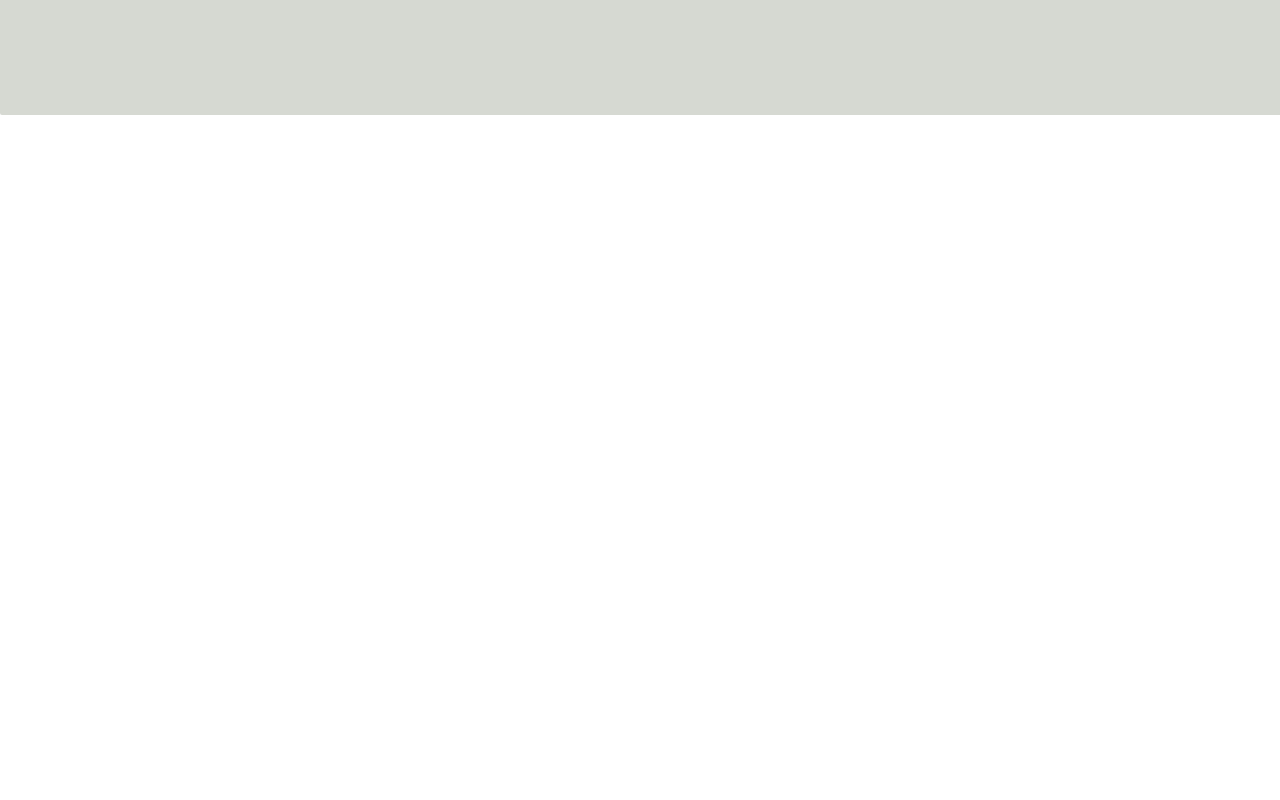
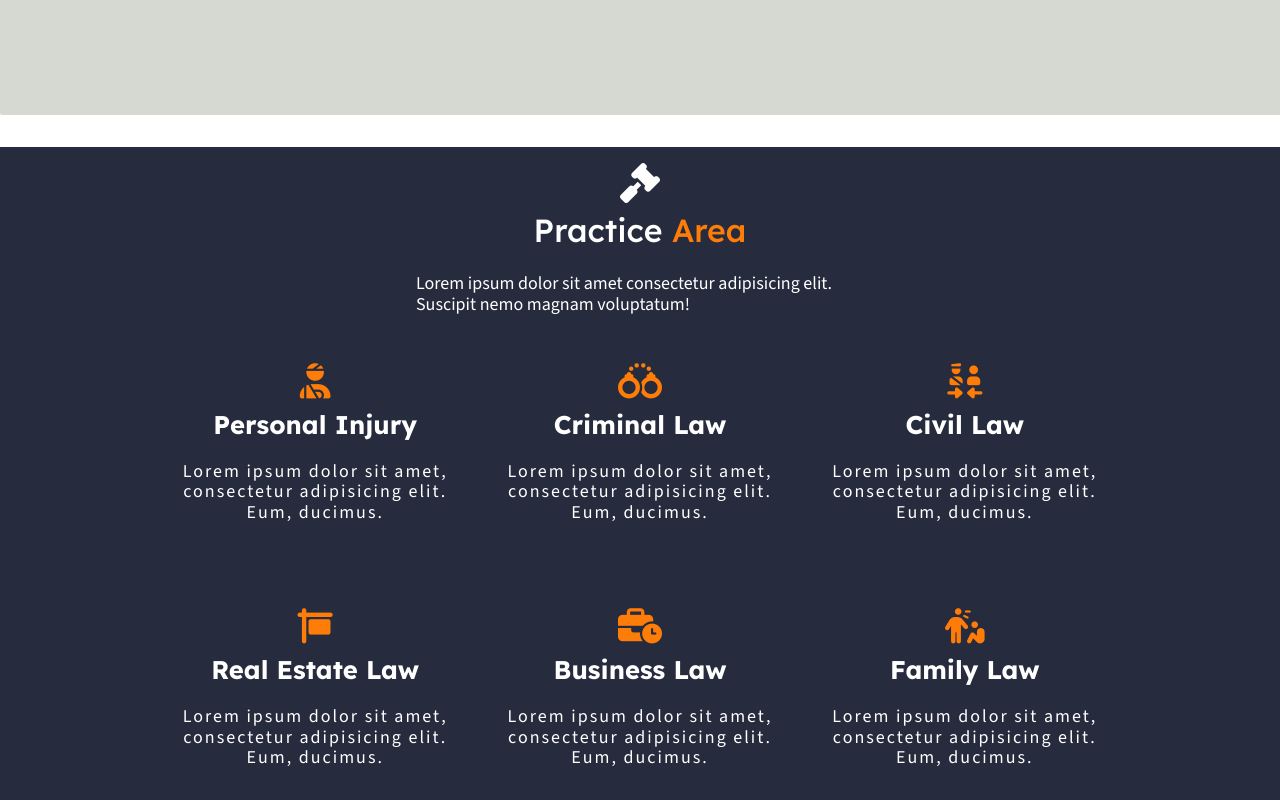
Before and after one commit to soesandarwin2201/law-firm, a website built with Vite: page index.html in a window 1280 px wide. Shown: the part 1548-2348 px from the top of the page. Before the commit the page ends 2117 px from the top, so only its background shows below. Built offline with nearby package versions, Linux system fonts and the light colour scheme.

Commit message:
create the area-page

```diff
--- a/assets/styles/main.scss
+++ b/assets/styles/main.scss
@@ -24,3 +24,4 @@
 @import "pages/home/hero_section";
 @import "pages/home/banner_section";
 @import "pages/home/about";
+@import "pages/home/area";
--- /dev/null
+++ b/assets/styles/pages/home/_area.scss
@@ -0,0 +1,72 @@
+.area-section {
+   width: 100%;
+   height: 100%;
+   background-color: #262b3e;
+   display: flex;
+   flex-direction: column;
+   align-items: center;margin-top: 2rem;
+}
+
+.area-title-wrapper {
+   margin-top: 1rem;
+   @include flex(center,.3rem,column);
+   width: 35vw;
+
+   @include tablet-phone{
+      width: 75vw;
+      margin: 1rem;
+   }
+
+   .fa-gavel{
+      font-size: 2.5rem;
+      color: $bright;
+   }
+
+   .area-title {
+      font-size: 2rem;
+      font-weight: 500;
+      color: $bright;
+   }
+
+   .title-span {
+      color: $orange;
+   }
+}
+
+.area-card-container {
+   @include flex(center,1.3rem,row);
+   flex-wrap: wrap;
+   width: 95vw;
+
+   @include tablet-phone{
+      flex-direction: column;
+   }
+
+   .area-card {
+      margin-top: 1rem;
+      flex-basis: 25%;
+      @include flex(center,.1rem,column);
+      padding: 1rem;
+
+      @include tablet-phone{
+         margin-top: .4rem;
+         padding: .5rem;
+      }
+   }
+
+   .fa-solid {
+      font-size: 2.2rem;
+      color: $orange;
+      margin-bottom: .5rem;
+   }
+
+   .area-card-title {
+      font-size: 1.6rem;
+      color: $bright;
+   }
+
+   .area-card-info {
+      text-align: center;
+      letter-spacing: 2px;
+   }
+}
--- a/index.html
+++ b/index.html
@@ -110,6 +110,46 @@
         </div>
 
       </section>
+
+      <section class="area-section">
+        <div class="area-title-wrapper">
+          <i class="fa-solid fa-gavel"></i>
+          <h1 class="area-title">Practice <span class="title-span">Area</span></h1>
+          <p class="area-info">Lorem ipsum dolor sit amet consectetur adipisicing elit. Suscipit nemo magnam voluptatum!</p>
+        </div>
+        <div class="area-card-container">
+          <article class="area-card">
+            <i class="fa-solid fa-user-injured"></i>
+            <h3 class="area-card-title">Personal Injury</h3>
+            <p class="area-card-info">Lorem ipsum dolor sit amet, consectetur adipisicing elit. Eum, ducimus.</p>
+          </article>
+          <article class="area-card">
+            <i class="fa-solid fa-handcuffs"></i>
+            <h3 class="area-card-title">Criminal Law</h3>
+            <p class="area-card-info">Lorem ipsum dolor sit amet, consectetur adipisicing elit. Eum, ducimus.</p>
+          </article>
+          <article class="area-card">
+            <i class="fa-solid fa-person-military-to-person"></i>
+            <h3 class="area-card-title">Civil Law</h3>
+            <p class="area-card-info">Lorem ipsum dolor sit amet, consectetur adipisicing elit. Eum, ducimus.</p>
+          </article>
+          <article class="area-card">
+            <i class="fa-solid fa-sign-hanging"></i>
+            <h3 class="area-card-title">Real Estate Law</h3>
+            <p class="area-card-info">Lorem ipsum dolor sit amet, consectetur adipisicing elit. Eum, ducimus.</p>
+          </article>
+          <article class="area-card">
+            <i class="fa-solid fa-business-time"></i>
+            <h3 class="area-card-title">Business Law</h3>
+            <p class="area-card-info">Lorem ipsum dolor sit amet, consectetur adipisicing elit. Eum, ducimus.</p>
+          </article>
+          <article class="area-card">
+            <i class="fa-solid fa-person-harassing"></i>
+            <h3 class="area-card-title">Family Law</h3>
+            <p class="area-card-info">Lorem ipsum dolor sit amet, consectetur adipisicing elit. Eum, ducimus.</p>
+          </article>
+        </div>
+      </section>
     </main>
 
 
```
